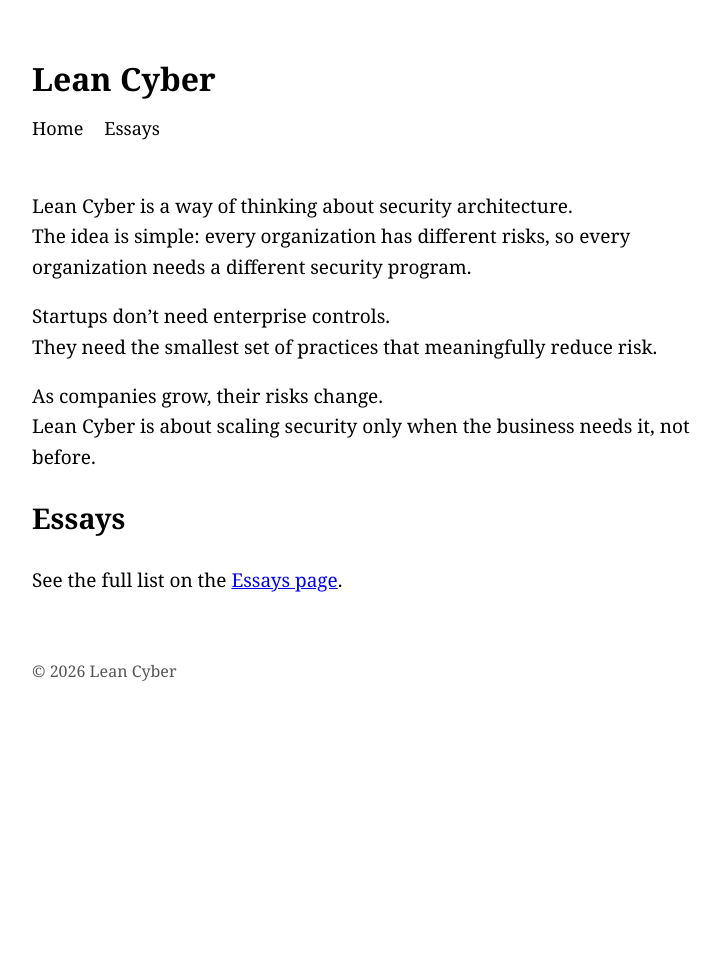
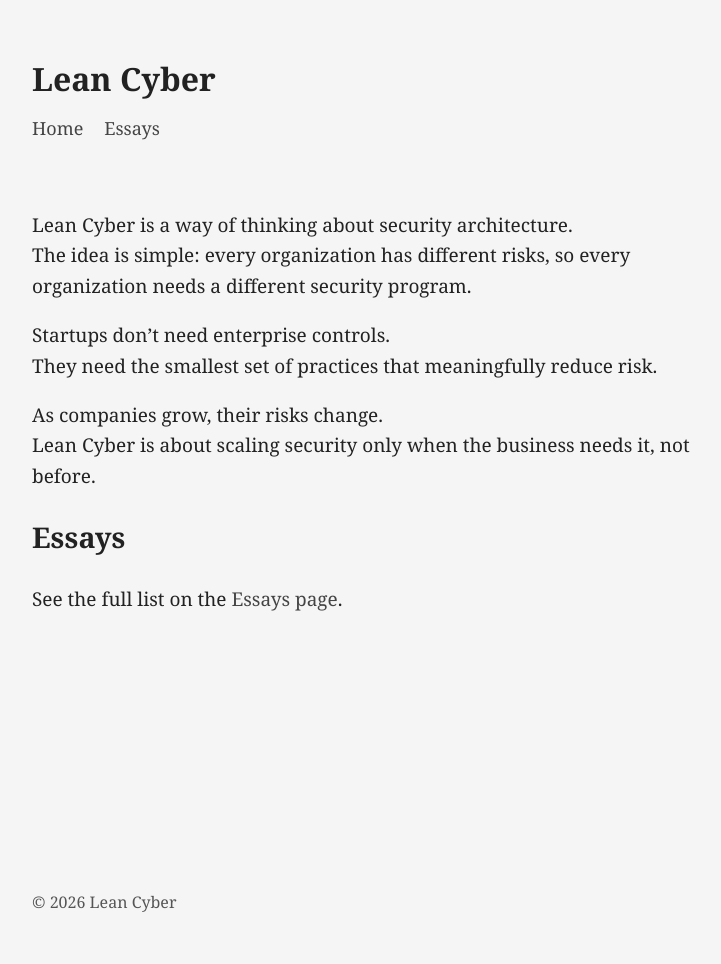
Before and after one commit to Lean-Cyber/lean-cyber.github.io, a Jekyll site: the page built from index.md, in a window 1280 px wide. Shown: the whole page, without its empty margins (258-979 px from the left). Built offline with Jekyll 4.4.1, drawn with Linux system fonts in a browser that asks for light colours; before the commit the page ends 900 px from its top, so only the background shows below that.

Commit message:
Refactor CSS for layout and color adjustments
Updated layout styles and adjusted colors for better readability.

```diff
--- a/assets/css/style.css
+++ b/assets/css/style.css
@@ -1,19 +1,26 @@
-/* Typography */
+/* Layout */
+html, body {
+  height: 100%;
+  margin: 0;
+  padding: 0;
+}
+
 body {
   font-family: Georgia, serif;
   font-size: 19px;
   line-height: 1.6;
-  color: #000;
-  background: #fff;
+  color: #222;
+  background: #f5f5f5;
   max-width: 700px;
   margin: 0 auto;
   padding: 2rem 1rem;
+  display: flex;
+  flex-direction: column;
 }
 
 /* Header */
 header {
   margin-bottom: 3rem;
-  text-align: left;
 }
 
 header h1 {
@@ -22,32 +29,39 @@ header h1 {
 }
 
 header a {
-  color: #000;
+  color: #222;
   text-decoration: none;
 }
 
 nav a {
   margin-right: 1rem;
   font-size: 18px;
+  color: #444;
+}
+
+nav a:hover {
+  color: #000;
 }
 
 /* Links */
 a {
-  color: #0000EE; /* classic web blue */
+  color: #444;
+  text-decoration: none;
+}
+
+a:hover {
+  color: #000;
+}
+
+/* Main content */
+main {
+  flex: 1; /* pushes footer down */
 }
 
 /* Footer */
 footer {
-  margin-top: 4rem;
+  margin-top: 3rem;
   font-size: 16px;
   color: #555;
+  text-align: left;
 }
-
-/* Essay list */
-ul, ol {
-  padding-left: 1.2rem;
-}
-
-main {
-  margin-top: 2rem;
-}
```
